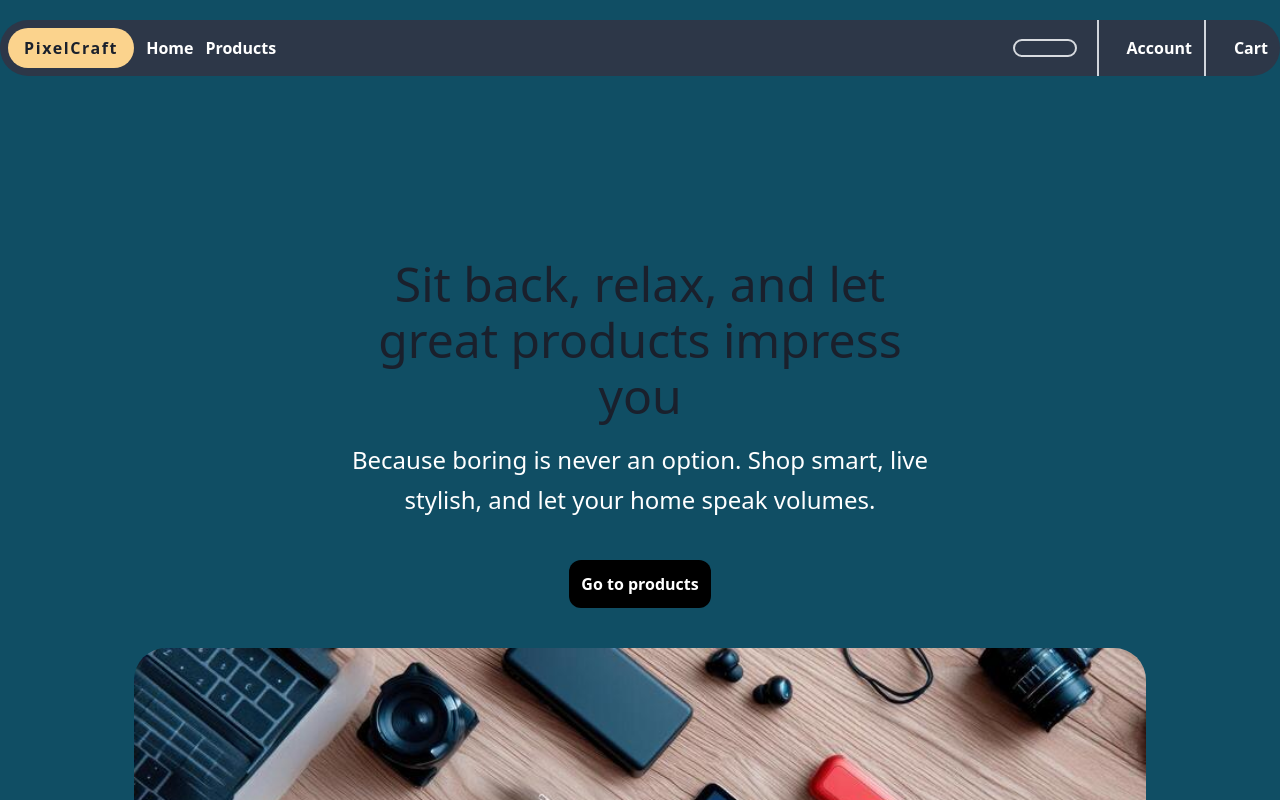
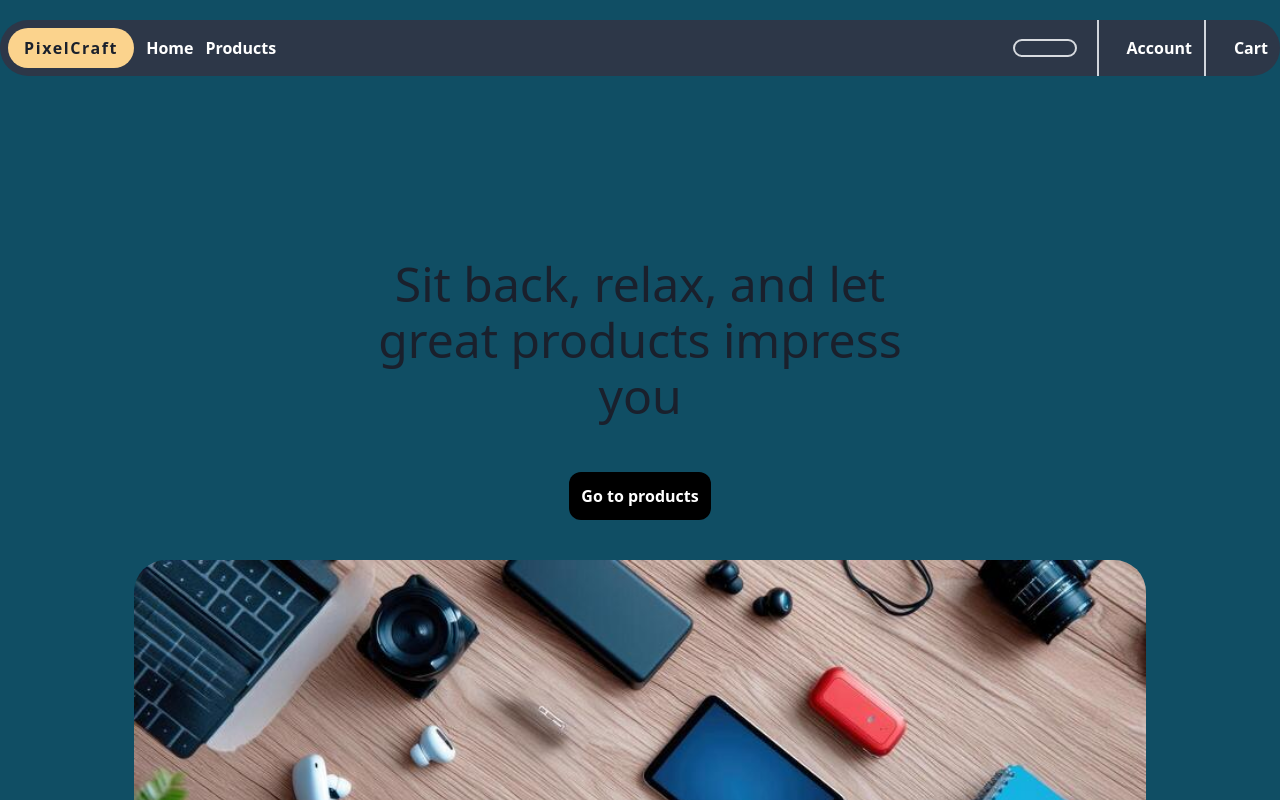
Before and after one commit to Mo0Hamdy/e-commerce, a Next.js app: page /landing in a window 1280 px wide. Shown: the top 800 px of the page. Built offline with nearby package versions, Linux system fonts and the light colour scheme; some icons are missing.

Commit message:
remove a paragraph from landing page

```diff
--- a/components/Hero.jsx
+++ b/components/Hero.jsx
@@ -6,10 +6,6 @@ export default function Hero() {
         <h2 className="text-textColor text-3xl md:text-5xl w-full md:w-150 text-center md:leading-14 pb-2">
           Sit back, relax, and let great products impress you
         </h2>
-        <p className="text-white text-xl md:text-2xl w-full md:w-160 px-2 text-center md:leading-10 pt-2">
-          Because boring is never an option. Shop smart, live stylish, and let
-          your home speak volumes.
-        </p>
         <Link href="/landing/Allproducts">
           <button className="cursor-pointer bg-black text-white p-3 rounded-xl my-4 md:my-10 font-bold hover:scale-110 duration-300">
             Go to products
```
